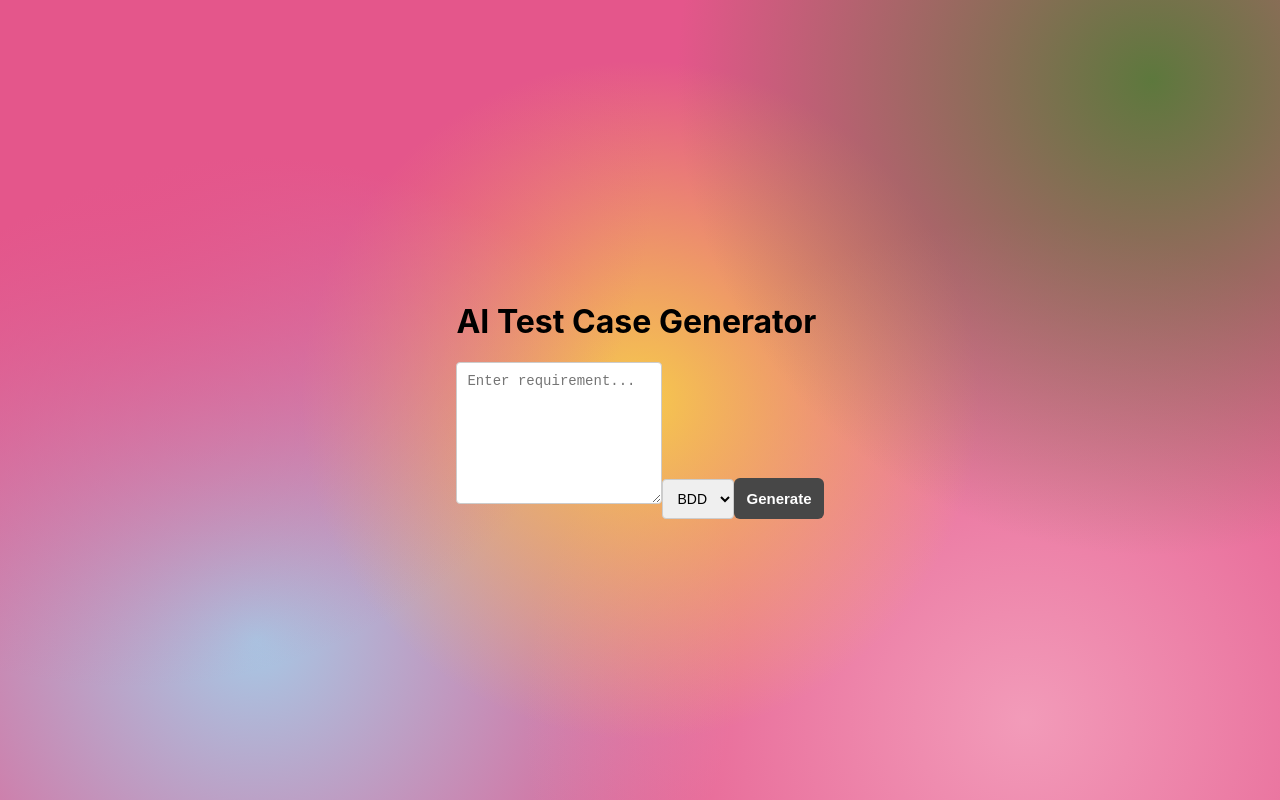
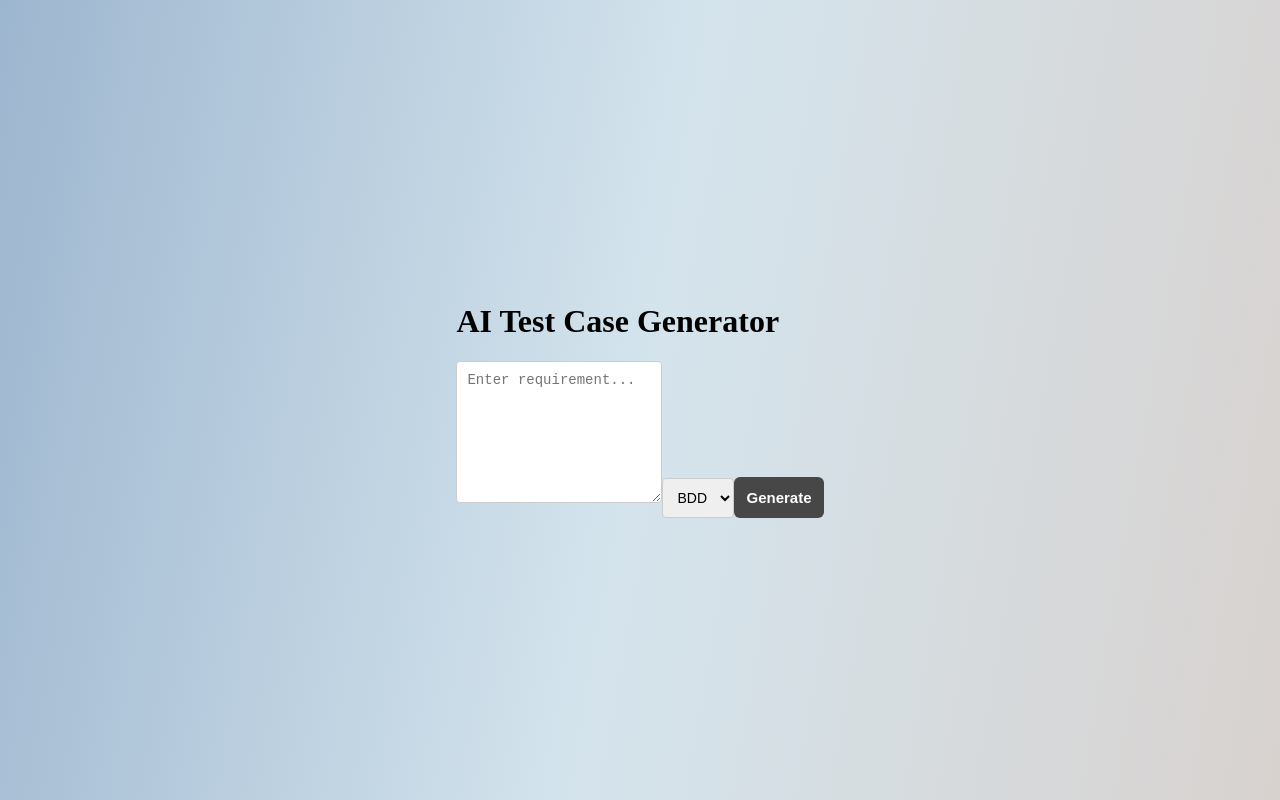
Before and after one commit to twentyvanty/AI-test-case-generator, a React (Vite) app in the folder frontend/: page / in a window 1280 px wide. Built offline with nearby package versions, Linux system fonts and the light colour scheme.

Commit message:
redesign

```diff
--- a/frontend/src/App.css
+++ b/frontend/src/App.css
@@ -1,31 +1,30 @@
 :root {
-  --primary--sunset: #E4568B;
-  --secondary--golden: #F6C94D;
-  --primary--sky: #A7C7E4;
-  --primary--green: #5D783D;
-  --secondary--rosebud: #F29BB9;
+  --primary--ivory: #EDE9e8;
+  --secondary--nude: #d8d2cf;
+  --primary--sky: #9db6cf;
+  --primary--baby: #b6cade;
+  --secondary--bloom: #d4e4ed;
+
+  /* เพิ่มตัวแปรสำหรับความกระจก (Glass Color) */
+  --glass-bg: rgba(255, 255, 255, 0.2);
+  --glass-border: rgba(255, 255, 255, 0.3);
 }
 
 body {
   margin: 0;
-  padding: 0;
   min-height: 100vh;
-  width: 100vw;
+  display: flex;
+  justify-content: center;
+  align-items: center;
 
-  background-color: var(--primary--sunset);
-  background-image:
-    radial-gradient(circle at 10% 20%, var(--primary--sunset) 0%, transparent 40%),   /* Sunset - มุมซ้ายบน */
-    radial-gradient(circle at 90% 10%, var(--primary--green) 0%, transparent 35%),   /* Green - มุมขวาบน */
-    radial-gradient(circle at 50% 50%, var(--secondary--golden) 0%, transparent 45%),   /* Golden - ตรงกลาง */
-    radial-gradient(circle at 80% 90%, var(--secondary--rosebud) 0%, transparent 40%),   /* Rosebud - มุมขวาล่าง */
-    radial-gradient(circle at 20% 80%, var(--primary--sky) 0%, transparent 40%);  /* Sky - มุมซ้ายล่าง */
-
-      background-attachment: 0;
-
-      display: flex;
-      justify-content: center;
-      align-items: center;
-      font-family: 'Inter', sans-serif;
+  /* ไล่สีจากบนลงล่างโดยใช้ตัวแปรของคุณ */
+  background: linear-gradient(
+    100deg,
+    var(--primary--sky) 0%,
+    var(--secondary--bloom) 50%,
+    var(--secondary--nude) 100%
+  );
+  background-attachment: fixed;
 }
 
 
@@ -39,7 +38,7 @@ body {
   align-items: center;
   padding: 24px;
   border-radius: 8px;
-  box-shadow: 0 4px 12px rgba(0,0,0,0.08);
+  box-shadow: 0 4px 12px rgba(0, 0, 0, 0.08);
 }
 
 .box {
@@ -83,7 +82,7 @@ button {
 
 button:disabled {
   background-color: #727272;
-  box-shadow: 0 4px 12px rgba(0,0,0,0.08);
+  box-shadow: 0 4px 12px rgba(0, 0, 0, 0.08);
   cursor: not-allowed;
 }
 
```
